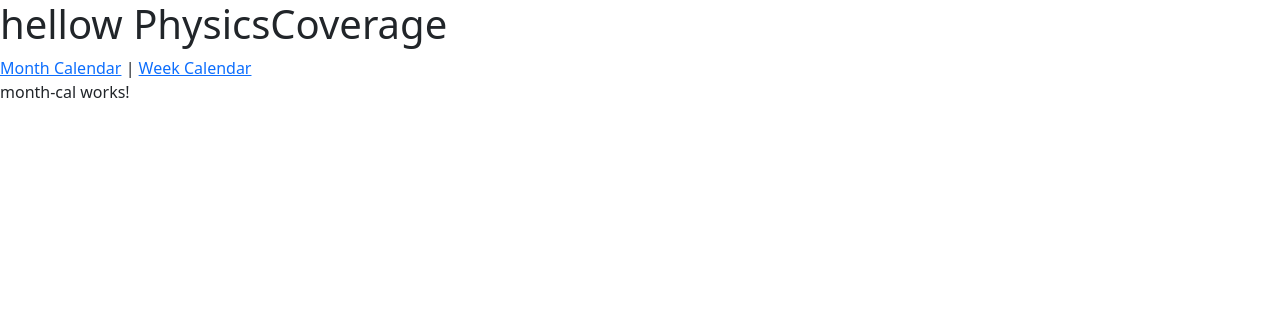
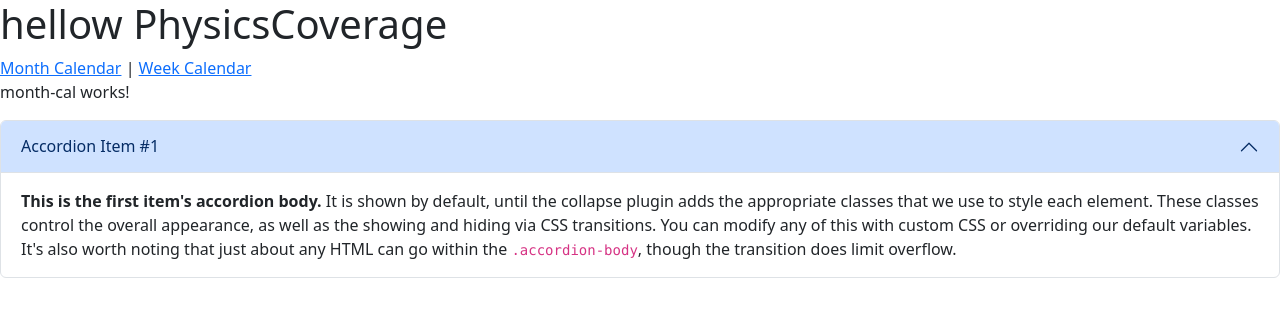
Before and after one commit to flonberg/PhysicsCoverage, an Angular app: page / in a window 1280 px wide. Shown: the top 316 px of the page. Built offline with nearby package versions, Linux system fonts and the light colour scheme.

Commit message:
test bootstrap

```diff
--- a/src/app/month-cal/month-cal.component.html
+++ b/src/app/month-cal/month-cal.component.html
@@ -1 +1,14 @@
 <p>month-cal works!</p>
+  <div class="accordion" id="accordionExample">
+  <div class="accordion-item">
+    <h2 class="accordion-header" id="headingOne">
+      <button class="accordion-button" type="button" data-bs-toggle="collapse" data-bs-target="#collapseOne" aria-expanded="true" aria-controls="collapseOne">
+        Accordion Item #1
+      </button>
+    </h2>
+    <div id="collapseOne" class="accordion-collapse collapse show" aria-labelledby="headingOne" data-bs-parent="#accordionExample">
+      <div class="accordion-body">
+        <strong>This is the first item's accordion body.</strong> It is shown by default, until the collapse plugin adds the appropriate classes that we use to style each element. These classes control the overall appearance, as well as the showing and hiding via CSS transitions. You can modify any of this with custom CSS or overriding our default variables. It's also worth noting that just about any HTML can go within the <code>.accordion-body</code>, though the transition does limit overflow.
+      </div>
+    </div>
+  </div>
```
